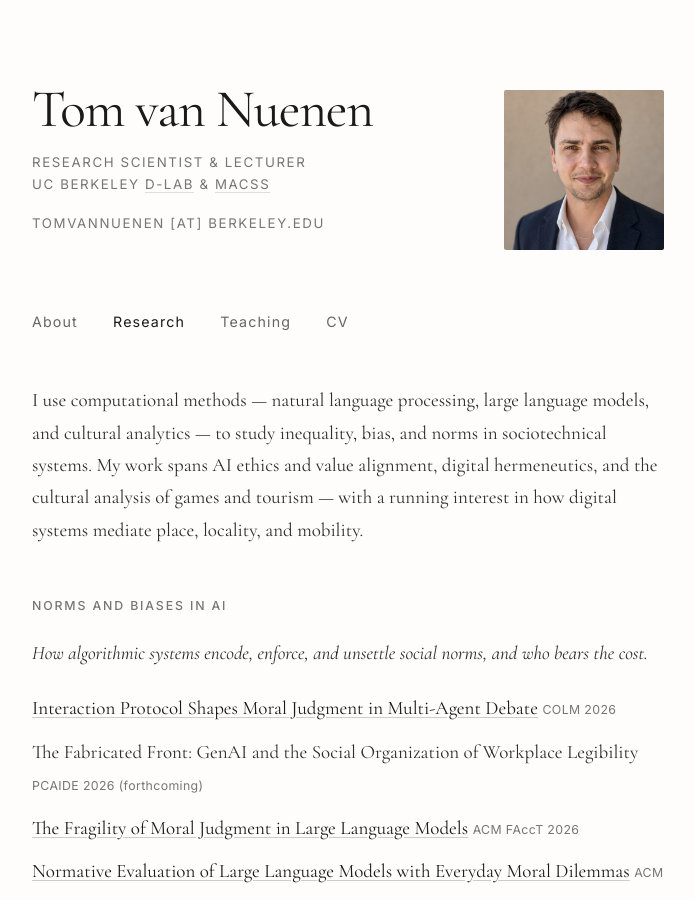
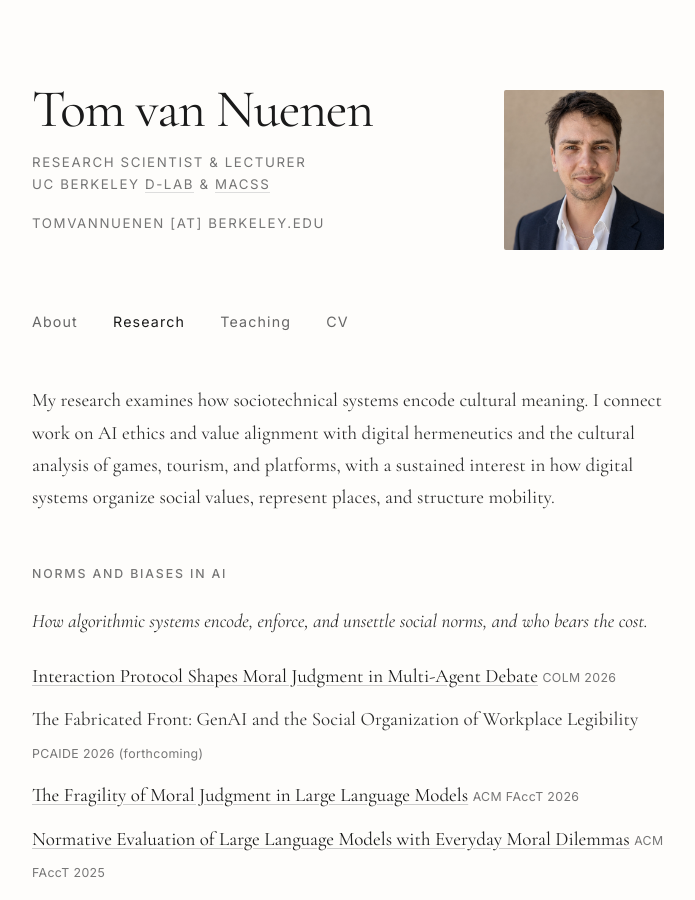
Before and after one commit to tomvannuenen/tomvannuenen.github.io, a Jekyll site: the page built from research.md, in a window 1280 px wide and 900 px high. Shown: the whole window, without its empty margins (292-987 px from the left). Built offline with Jekyll 4.4.1, drawn with Linux system fonts in a browser that asks for light colours.

Commit message:
Rework Research intro: cultural meaning, values, place, and mobility
Co-Authored-By: Claude Opus 4.8 <noreply@anthropic.com>

```diff
--- a/research.md
+++ b/research.md
@@ -3,7 +3,7 @@ layout: default
 title: Research
 ---
 
-I use computational methods — natural language processing, large language models, and cultural analytics — to study inequality, bias, and norms in sociotechnical systems. My work spans AI ethics and value alignment, digital hermeneutics, and the cultural analysis of games and tourism — with a running interest in how digital systems mediate place, locality, and mobility.
+My research examines how sociotechnical systems encode cultural meaning. I connect work on AI ethics and value alignment with digital hermeneutics and the cultural analysis of games, tourism, and platforms, with a sustained interest in how digital systems organize social values, represent places, and structure mobility.
 
 ## Norms and Biases in AI
 
```
